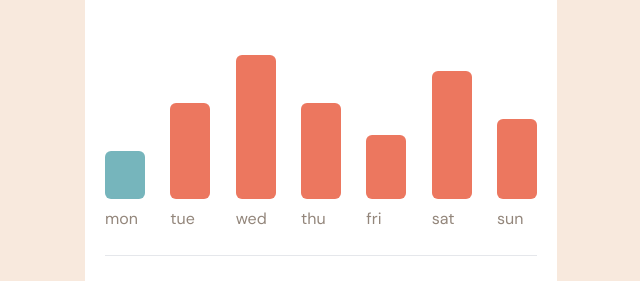
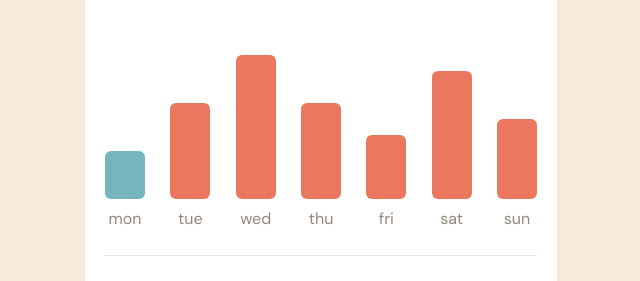
Before and after one commit to hamdi4-beep/expenses-chart-component-main, a React (Vite) app: page / in a window 1280 px wide. Shown: the part 213-494 px from the top of the page, without its empty margins (319-959 px from the left). Built offline with nearby package versions, Linux system fonts and the light colour scheme.

Commit message:
centered the days under the bar charts

```diff
--- a/src/components/BarChartItem.tsx
+++ b/src/components/BarChartItem.tsx
@@ -30,7 +30,7 @@ function BarChartItem({
 
     return (
         <div
-            className="cursor-pointer"
+            className="text-center cursor-pointer"
             onMouseEnter={() => setIsMouseOver(true)}
             onMouseLeave={() => setIsMouseOver(false)}
         >
```
